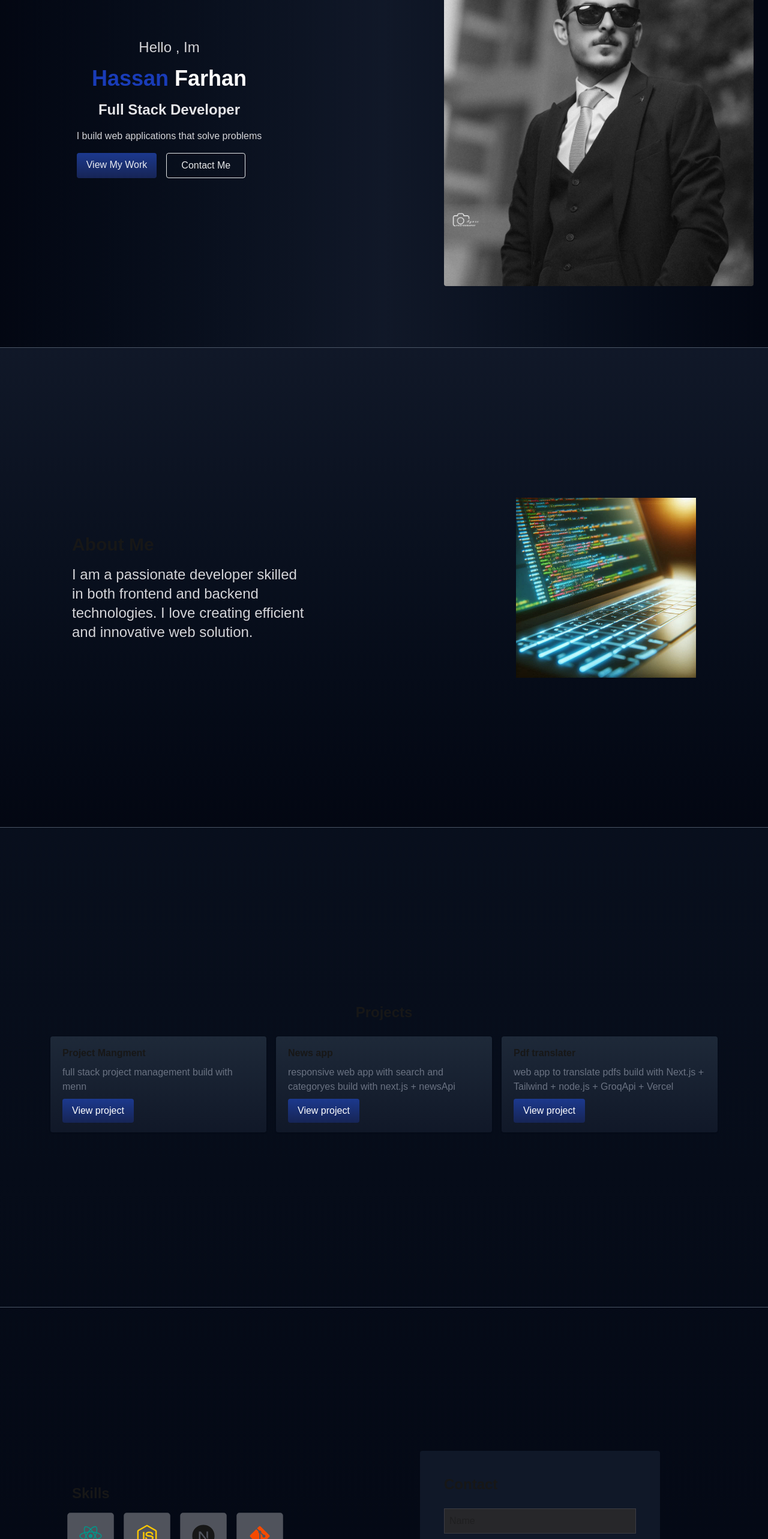
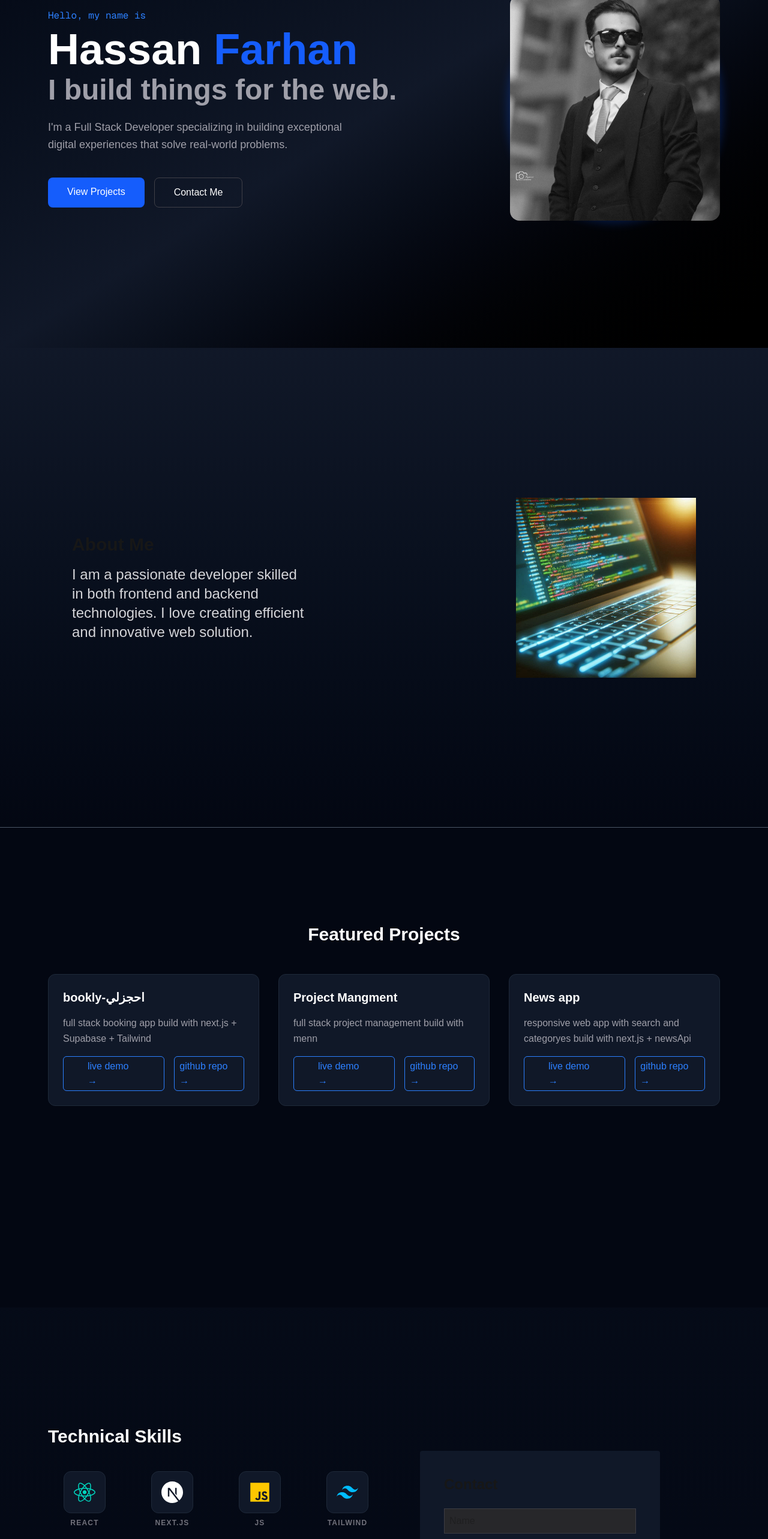
Before and after one commit to hassan111bmw11-byte/protofilo, a Next.js app: page / in a window 1280 px wide. Shown: the part 220-2786 px from the top of the page at 60% size. Built offline with nearby package versions, Linux system fonts and the light colour scheme.

Commit message:
add skills and remove projects

```diff
--- a/app/components/contact.js
+++ b/app/components/contact.js
@@ -4,7 +4,10 @@ export default function Contact() {
   const [form, setForm] = useState({ name: "", email: "", message: "" });
 
   return (
-    <section id="contact" className="p-10 mr-25 w-100 bg-gray-900 mt-10 rounded snap-start">
+    <section
+      id="contact"
+      className="p-10 mr-25 w-100 bg-gray-900 mt-10 rounded snap-start"
+    >
       <h2 className="text-2xl font-bold mb-6">Contact</h2>
       <div className="flex flex-col gap-3 max-w-md">
         <input
--- a/app/components/hero.js
+++ b/app/components/hero.js
@@ -2,20 +2,49 @@
 import Image from "next/image";
 export default function Hero() {
   return (
-    <section id="home" className="h-screen flex justify-between gap-50 border-b border-gray-600 items-center bg-linear-to-r from-gray-950 via-gray-900 to-gray-950 text-white text-center p-6 snap-start">
-      <div className="grid grid-col justify-center w-full gap-4">
-          <h1 className="text-zinc-300 text-2xl">Hello , Im</h1>
-          <b className=" text-4xl"><span className="text-blue-800">Hassan</span> Farhan</b>
-          <h1 className=" text-zinc-200 text-2xl font-bold">Full Stack Developer</h1>
-          <h2 className="text-zinc-300">I build web applications that solve problems</h2>
-        <div className="flex gap-4">
-          <a href="#projects" className="px-4 py-2 text-white/90 bg-linear-to-b from-blue-900 to-blue-950 hover:bg-linear-to-b hover:from-blue-600 hover:to-blue-500 transition duration-900 rounded">View My Work</a>
-          <a href="#contact" className="px-6 py-2 text-white/90 border rounded  hover:bg-linear-to-b hover:from-blue-600 hover:to-blue-500 transition duration-900">Contact Me</a>
+    <section
+      id="home"
+      className="min-h-screen flex flex-col md:flex-row justify-center md:justify-between items-center bg-linear-to-br from-gray-950 via-gray-900 to-black text-white px-8 md:px-20 py-20 snap-start"
+    >
+      <div className="flex flex-col gap-6 max-w-2xl text-center md:text-left">
+        <div>
+          <h3 className="text-blue-500 font-mono mb-2">Hello, my name is</h3>
+          <h1 className="text-5xl md:text-7xl font-bold mb-2 text-white">
+            Hassan <span className="text-blue-600">Farhan</span>
+          </h1>
+          <h2 className="text-3xl md:text-5xl font-bold text-zinc-400">
+            I build things for the web.
+          </h2>
+        </div>
+        <p className="text-zinc-400 text-lg max-w-lg leading-relaxed">
+          I'm a Full Stack Developer specializing in building exceptional
+          digital experiences that solve real-world problems.
+        </p>
+        <div className="flex gap-4 justify-center md:justify-start mt-4">
+          <a
+            href="#projects"
+            className="px-8 py-3 bg-blue-600 hover:bg-blue-700 rounded-lg font-medium transition-all transform hover:-translate-y-1"
+          >
+            View Projects
+          </a>
+          <a
+            href="#contact"
+            className="px-8 py-3 border border-zinc-700 hover:bg-zinc-800 rounded-lg font-medium transition-all"
+          >
+            Contact Me
+          </a>
         </div>
       </div>
-      <div className="w-full overflow-hidden">
-      <Image className="rounded mt-10 h-fit w-fit" src="/hassan.jpg" loading="eager" width={350} height={350} alt="profile" />
-
+      <div className="relative mt-12 md:mt-0">
+        <div className="absolute -inset-1 bg-blue-600 rounded-full blur opacity-25"></div>
+        <Image
+          className="relative rounded-2xl grayscale hover:grayscale-0 transition-all duration-500"
+          src="/hassan.jpg"
+          loading="eager"
+          width={350}
+          height={350}
+          alt="profile"
+        />
       </div>
     </section>
   );
--- a/app/components/projects.js
+++ b/app/components/projects.js
@@ -1,20 +1,52 @@
-
 export default function Projects() {
   const projects = [
-    { title: "Project Mangment", desc: "full stack project management build with menn" ,link:"https://task-managment-saas.vercel.app/"  },
-    { title: "News app", desc: "responsive web app with search and categoryes build with next.js + newsApi",link: "https://nextjs-news-app.vercel.app/" },
-    { title: "Pdf translater", desc: "web app to translate pdfs build with Next.js + Tailwind + node.js + GroqApi + Vercel", link:"https://pdfapp-puce.vercel.app/" },
+    {
+      title: "bookly-احجزلي",
+      desc: "full stack booking app build with next.js + Supabase + Tailwind",
+      link: "https://booking-app-six-bice.vercel.app/",
+    },
+    {
+      title: "Project Mangment",
+      desc: "full stack project management build with menn",
+      link: "https://task-managment-saas.vercel.app/",
+    },
+    {
+      title: "News app",
+      desc: "responsive web app with search and categoryes build with next.js + newsApi",
+      link: "https://nextjs-news-app.vercel.app/",
+    },
   ];
 
   return (
-    <section id="projects" className="p-10 border-b flex h-screen justify-center items-center flex-col border-gray-600 snap-start">
-      <h2 className="text-2xl font-bold mb-6">Projects</h2>
-      <div className="grid md:grid-cols-3 gap-4 items-center justify-center ">
+    <section
+      id="projects"
+      className="py-40 px-8  md:px-20 min-h-screen bg-gray-950 snap-start"
+    >
+      <h2 className="text-3xl font-bold mb-12 text-center text-white">
+        Featured Projects
+      </h2>
+      <div className="grid md:grid-cols-3 gap-8">
         {projects.map((p, i) => (
-          <div key={i} className="flex flex-col gap-2 p-5 justify-center w-90 h-40 rounded bg-linear-to-b from-gray-800 to-gray-900 shadow">
-            <h3 className="font-bold">{p.title}</h3>
-            <p className="text-gray-500">{p.desc}</p>
-            <a href={p.link} className="bg-linear-to-b from-blue-900 to-blue-950 w-fit text-white py-2 px-4 rounded hover:bg-linear-to-b hover:from-blue-600 hover:to-blue-500 transition duration-900">View project</a>
+          <div
+            key={i}
+            className="group flex flex-col gap-4 p-6 rounded-xl bg-gray-900 border border-gray-800 hover:border-blue-500 transition-all duration-300 hover:shadow-2xl hover:shadow-blue-900/10"
+          >
+            <h3 className="text-xl font-bold text-white">{p.title}</h3>
+            <p className="text-zinc-400 leading-relaxed grow">{p.desc}</p>
+            <div className="flex gap-4">
+              <a
+                href={p.link}
+                className="text-blue-500 border border-blue-500 px-10 py-1 hover:bg-blue-600 hover:text-white rounded-md font-medium inline-flex items-center gap-2"
+              >
+                live demo →
+              </a>
+              <a
+                href={p.link}
+                className="text-blue-500 border border-blue-500 px-2 py-1 hover:bg-blue-600 hover:text-white rounded-md font-medium  inline-flex items-center gap-2"
+              >
+                github repo →
+              </a>
+            </div>
           </div>
         ))}
       </div>
--- a/app/components/skills.js
+++ b/app/components/skills.js
@@ -5,38 +5,96 @@ import { FaGitAlt } from "react-icons/fa6";
 import { FaGithub } from "react-icons/fa";
 import { IoLogoJavascript } from "react-icons/io5";
 import { RiTailwindCssFill } from "react-icons/ri";
-
-
-
-
+import { RiSupabaseFill } from "react-icons/ri";
+import { SiPostgresql } from "react-icons/si";
+import { SiMongodb } from "react-icons/si";
 
 export default function Skills() {
   return (
-    <section id="skills" className="p-10 snap-start">
-      <h2 className="text-2xl font-bold mb-6">Skills</h2>
-      <div className="flex flex-wrap gap-8 w-100 ">
-          <span className="p-4 scale-125 bg-white/30 rounded">
-            <FaReact className="text-teal-600 text-3xl hover:text-teal-600/80 hover:scale-125 transition duration-300 ease" />
+    <section id="skills" className="w-full md:w-1/2">
+      <h2 className="text-3xl font-bold mb-10 text-white">Technical Skills</h2>
+      <div className="grid grid-cols-3 md:grid-cols-4 gap-6">
+        <div className="flex flex-col items-center gap-2 group">
+          <div className="p-4 bg-gray-900 border border-gray-800 rounded-xl group-hover:border-blue-500 transition-all transform group-hover:-translate-y-2">
+            <FaReact className="floating-logo text-teal-400 text-4xl" />
+          </div>
+          <span className="text-xs text-zinc-500 uppercase tracking-widest font-bold">
+            React
           </span>
-
-              <span className="p-4 scale-125 bg-white/30 rounded">
-            <FaNodeJs className="text-yellow-400 text-3xl hover:text-yellow-300/80 hover:scale-125 transition duration-300 ease" />
+        </div>
+        {/* كرر نفس النمط لبقية الأيقونات */}
+        <div className="flex flex-col items-center gap-2 group">
+          <div className="p-4 bg-gray-900 border border-gray-800 rounded-xl group-hover:border-blue-500 transition-all transform group-hover:-translate-y-2">
+            <SiNextdotjs className="text-white text-4xl" />
+          </div>
+          <span className="text-xs text-zinc-500 uppercase tracking-widest font-bold">
+            Next.js
           </span>
-              <span className="p-4 scale-125 bg-white/30 rounded">
-            <SiNextdotjs className=" text-3xl hover:text-white/80 hover:scale-125 transition duration-300 ease" />
+        </div>
+        <div className="flex flex-col items-center gap-2 group">
+          <div className="p-4 bg-gray-900 border border-gray-800 rounded-xl group-hover:border-blue-500 transition-all transform group-hover:-translate-y-2">
+            <IoLogoJavascript className="text-yellow-400 text-4xl" />
+          </div>
+          <span className="text-xs text-zinc-500 uppercase tracking-widest font-bold">
+            JS
           </span>
-              <span className="p-4 scale-125 bg-white/30 rounded ">
-            <FaGitAlt className="text-orange-600 text-3xl hover:text-orange-500 hover:scale-125 transition duration-300 ease" />
+        </div>
+        <div className="flex flex-col items-center gap-2 group">
+          <div className="p-4 bg-gray-900 border border-gray-800 rounded-xl group-hover:border-blue-500 transition-all transform group-hover:-translate-y-2">
+            <RiTailwindCssFill className="text-sky-400 text-4xl" />
+          </div>
+          <span className="text-xs text-zinc-500 uppercase tracking-widest font-bold">
+            Tailwind
           </span>
-              <span className="p-4 scale-125 bg-white/30 rounded ">
-            <FaGithub className="text-black text-3xl hover:text-black/70 hover:scale-125 transition duration-300 ease" />
+        </div>
+        <div className="flex flex-col items-center gap-2 group">
+          <div className="p-4 bg-gray-900 border border-gray-800 rounded-xl group-hover:border-blue-500 transition-all transform group-hover:-translate-y-2">
+            <FaNodeJs className="text-yellow-400 text-4xl" />
+          </div>
+          <span className="text-xs text-zinc-500 uppercase tracking-widest font-bold">
+            Node.js
           </span>
-              <span className="p-4 scale-125 bg-white/30 rounded ">
-            <IoLogoJavascript className=" text-amber-400 text-3xl hover:text-amber-300 hover:scale-125 transition duration-300 ease" />
+        </div>
+        <div className="flex flex-col items-center gap-2 group">
+          <div className="p-4 bg-gray-900 border border-gray-800 rounded-xl group-hover:border-blue-500 transition-all transform group-hover:-translate-y-2">
+            <FaGitAlt className="text-orange-600 text-4xl" />
+          </div>
+          <span className="text-xs text-zinc-500 uppercase tracking-widest font-bold">
+            Git
           </span>
-            <span className="p-4 scale-125 bg-white/30 rounded">
-            <RiTailwindCssFill className=" text-teal-400 text-3xl hover:text-teal-300  hover:scale-125 transition duration-300 ease" />
+        </div>
+        <div className="flex flex-col items-center gap-2 group">
+          <div className="p-4 bg-gray-900 border border-gray-800 rounded-xl group-hover:border-blue-500 transition-all transform group-hover:-translate-y-2">
+            <FaGithub className="text- text-4xl" />
+          </div>
+          <span className="text-xs text-zinc-500 uppercase tracking-widest font-bold">
+            GitHub
           </span>
+        </div>
+        <div className="flex flex-col items-center gap-2 group">
+          <div className="p-4 bg-gray-900 border border-gray-800 rounded-xl group-hover:border-blue-500 transition-all transform group-hover:-translate-y-2">
+            <RiSupabaseFill className="text-green-500 text-4xl" />
+          </div>
+          <span className="text-xs text-zinc-500 uppercase tracking-widest font-bold">
+            Supabase
+          </span>
+        </div>
+        <div className="flex flex-col items-center gap-2 group">
+          <div className="p-4 bg-gray-900 border border-gray-800 rounded-xl group-hover:border-blue-500 transition-all transform group-hover:-translate-y-2">
+            <SiPostgresql className="text-green-600 text-4xl" />
+          </div>
+          <span className="text-xs text-zinc-500 uppercase tracking-widest font-bold">
+            PostgreSQL
+          </span>
+        </div>
+        <div className="flex flex-col items-center gap-2 group">
+          <div className="p-4 bg-gray-900 border border-gray-800 rounded-xl group-hover:border-blue-500 transition-all transform group-hover:-translate-y-2">
+            <SiMongodb className="text-green-500 text-4xl" />
+          </div>
+          <span className="text-xs text-zinc-500 uppercase tracking-widest font-bold">
+            MongoDB
+          </span>
+        </div>
       </div>
     </section>
   );
```
Also changed, not shown: app/components/navbar.js (+11 -9 lines), app/page.js (+4 -6 lines).
